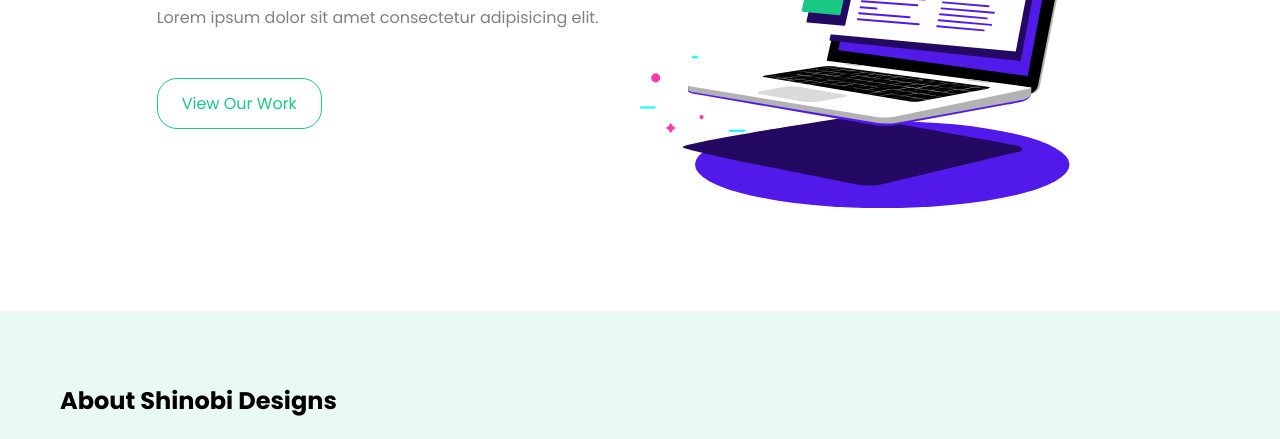
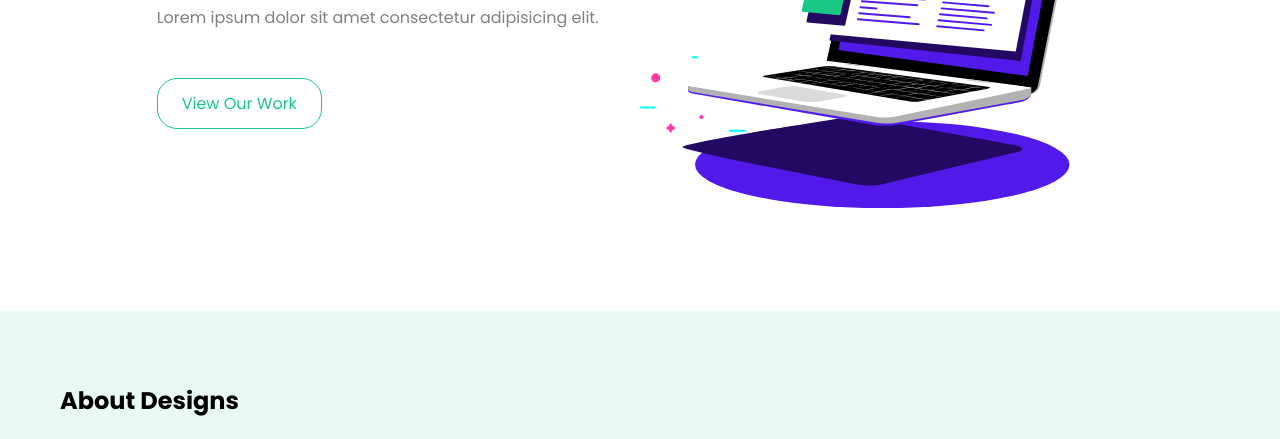
Before and after one commit to TurbooGhost/SASS, a website: page homepage.html in a window 1280 px wide. Shown: the part 318-757 px from the top of the page. Drawn offline with Linux system fonts and the light colour scheme.

Commit message:
Ready to use

```diff
--- a/homepage.html
+++ b/homepage.html
@@ -48,7 +48,7 @@
     <!-- about -->
     <section id="about" class="bg-secondary-light-9 mt-5 pt-4 pb-4">
       <div class="container">
-        <h2 class="mb-2">About Shinobi Designs</h2>
+        <h2 class="mb-2">About Designs</h2>
         <p>
           Lorem ipsum dolor sit amet consectetur adipisicing elit. Culpa ipsam
           animi aliquid sequi fuga, nam nesciunt dolore libero dolorem
```
